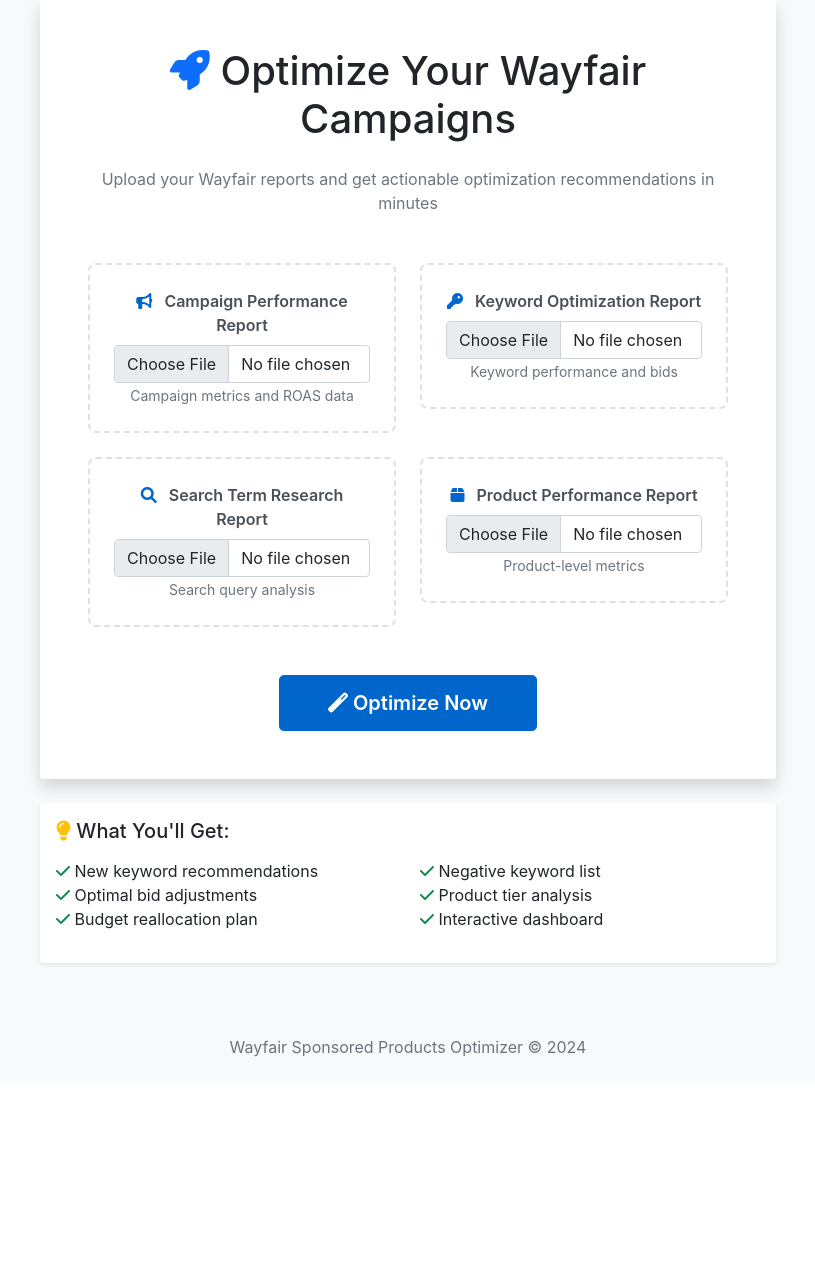
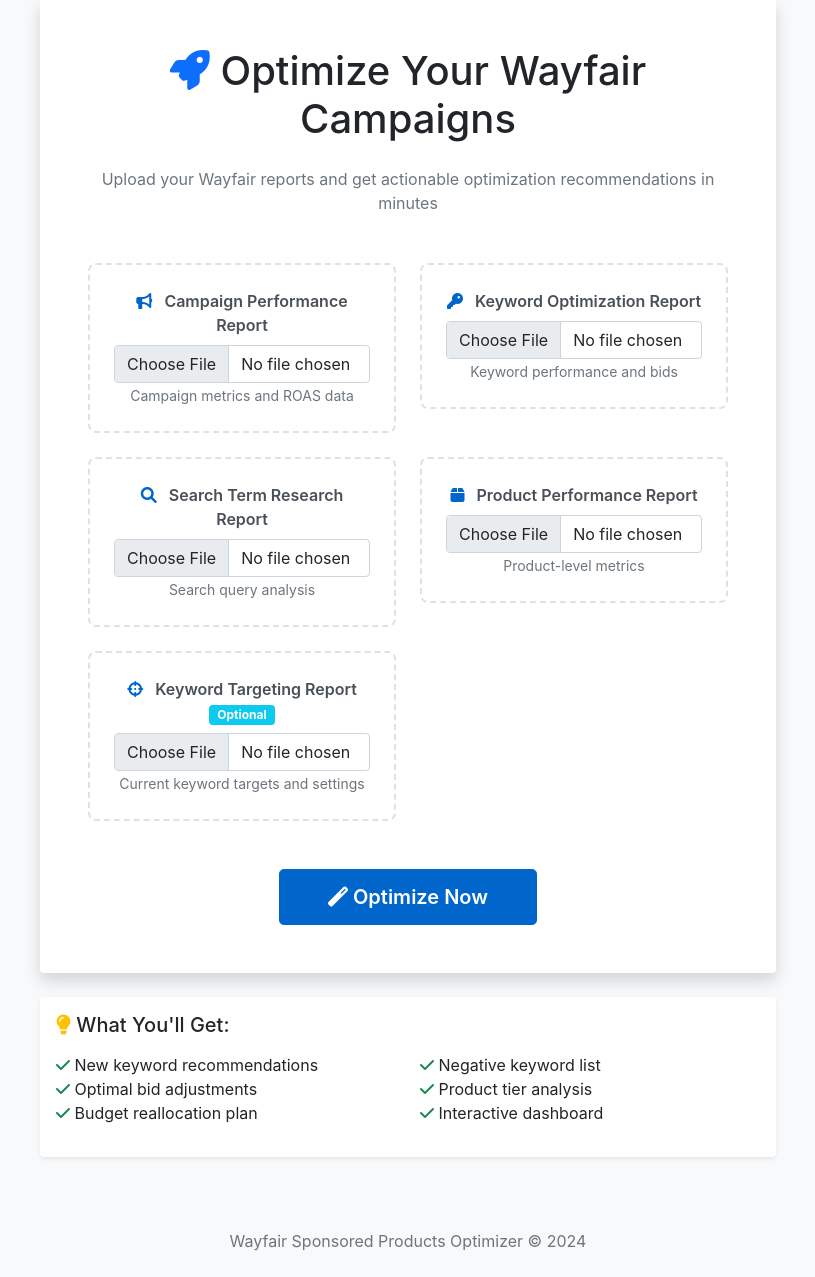
Before and after one commit to jpgh2025/Wayfair-Ad-Optimization-System, a Flask app: page / in a window 1280 px wide. Shown: the part 111-1388 px from the top of the page, without its empty margins (232-1047 px from the left). Before the commit the page ends 1194 px from the top, so only its background shows below. Run offline with Flask 3, Linux system fonts and the light colour scheme; parts of the project's set-up code (start-up, migrations or seed data) failed here and were passed over; some libraries are stand-ins or nearby versions.

Commit message:
Add support for optional 5th file - Keyword Targeting Report
- Added optional file upload field in UI
- Updated backend to handle keyword targeting report
- Parser can now process the optional report
- Keyword analyzer can use targeting data if provided

```diff
--- a/analyzers/keyword_analyzer.py
+++ b/analyzers/keyword_analyzer.py
@@ -26,7 +26,8 @@
 
     def analyze_search_terms(self, search_terms: List[SearchTerm],
                            existing_keywords: List[Keyword],
-                           campaigns: List[Campaign]) -> List[KeywordRecommendation]:
+                           campaigns: List[Campaign],
+                           keyword_targeting_df: Optional[pd.DataFrame] = None) -> List[KeywordRecommendation]:
         st_df = pd.DataFrame([vars(st) for st in search_terms])
         kw_df = pd.DataFrame([vars(kw) for kw in existing_keywords])
         camp_df = pd.DataFrame([vars(c) for c in campaigns])
--- a/app.py
+++ b/app.py
@@ -51,6 +51,7 @@
     try:
         # Check if all required files are present
         required_files = ['campaigns', 'keywords', 'search_terms', 'products']
+        optional_files = ['keyword_targeting']
 
         for file_type in required_files:
             if file_type not in request.files:
@@ -76,6 +77,16 @@
             filepath = os.path.join(job_folder, f"{file_type}_{filename}")
             file.save(filepath)
             file_paths[file_type] = filepath
+
+        # Handle optional files
+        for file_type in optional_files:
+            if file_type in request.files and request.files[file_type].filename != '':
+                file = request.files[file_type]
+                if allowed_file(file.filename):
+                    filename = secure_filename(file.filename)
+                    filepath = os.path.join(job_folder, f"{file_type}_{filename}")
+                    file.save(filepath)
+                    file_paths[file_type] = filepath
 
         # Store job information
         job_queue[job_id] = file_paths
--- a/templates/base.html
+++ b/templates/base.html
@@ -57,6 +57,10 @@
                         <li><strong>Search Term Research Report</strong> - Search query analysis</li>
                         <li><strong>Product Performance Report</strong> - Product-level metrics</li>
                     </ul>
+                    <h6>Optional Files:</h6>
+                    <ul>
+                        <li><strong>Keyword Targeting Report</strong> - Current keyword targets and match types</li>
+                    </ul>
                     <h6>Process:</h6>
                     <ol>
                         <li>Upload all 4 CSV files from Wayfair</li>
--- a/templates/index.html
+++ b/templates/index.html
@@ -54,6 +54,16 @@
                                 </label>
                                 <input type="file" class="form-control" id="products" name="products" accept=".csv" required>
                                 <small class="text-muted">Product-level metrics</small>
+                            </div>
+                        </div>
+
+                        <div class="col-md-6">
+                            <div class="upload-box">
+                                <label for="keyword_targeting" class="form-label">
+                                    <i class="fas fa-crosshairs"></i> Keyword Targeting Report <span class="badge bg-info">Optional</span>
+                                </label>
+                                <input type="file" class="form-control" id="keyword_targeting" name="keyword_targeting" accept=".csv">
+                                <small class="text-muted">Current keyword targets and settings</small>
                             </div>
                         </div>
                     </div>
```
Also changed, not shown: data_ingestion/report_parser.py (+9 -0 lines), main.py (+7 -1 lines).
